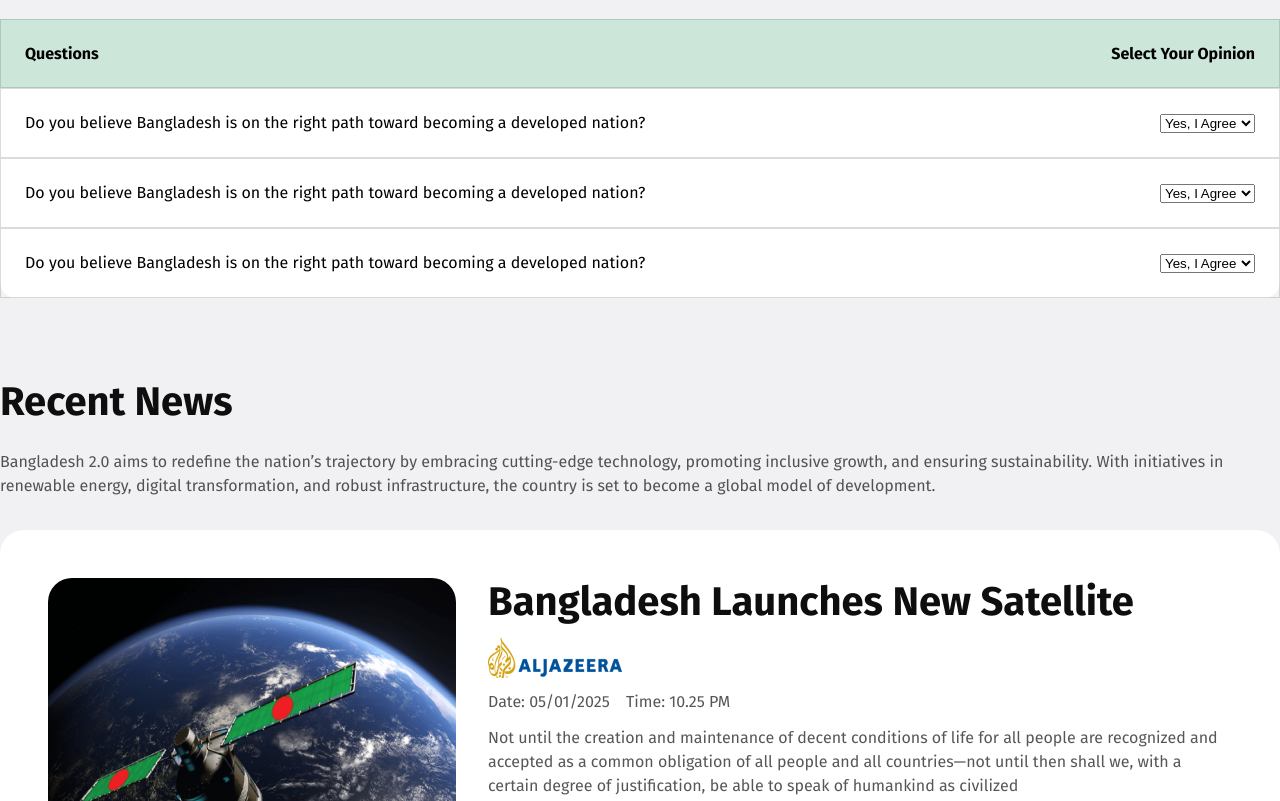
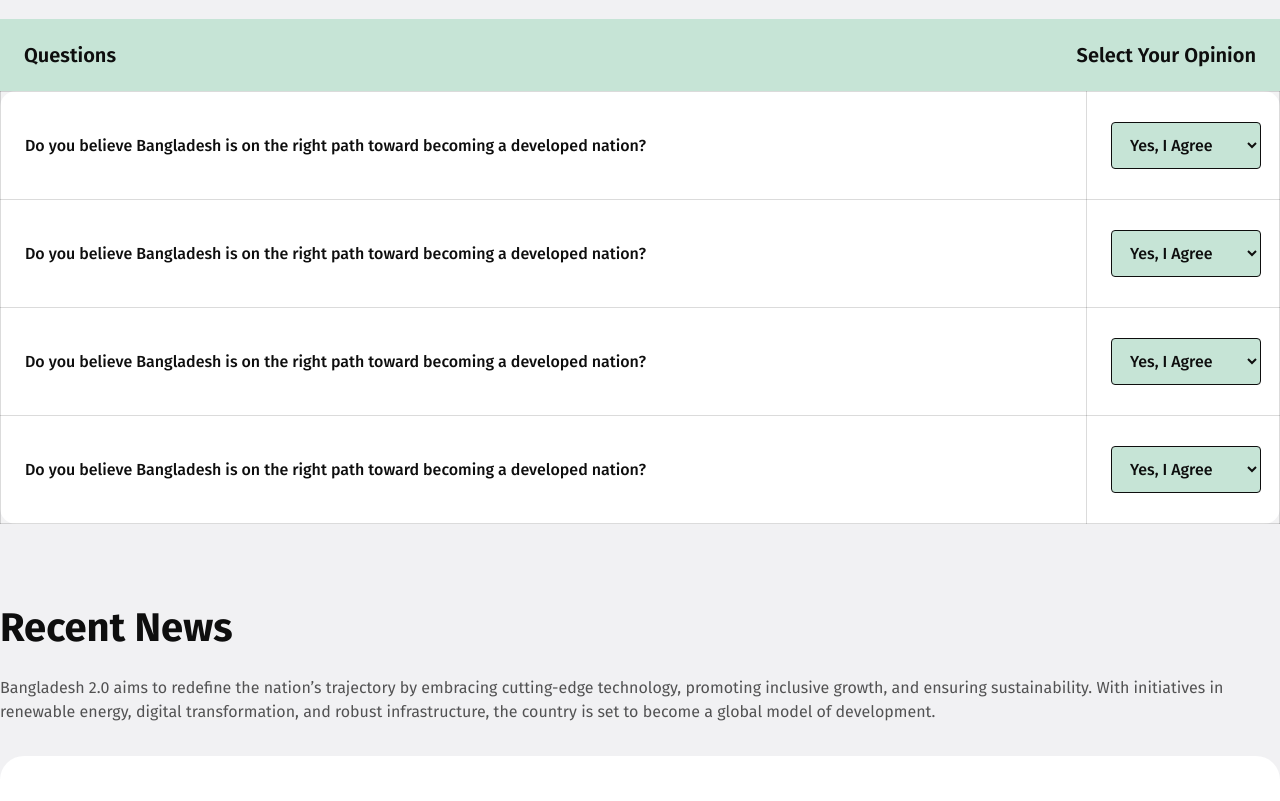
Before and after one commit to abdussalam504/assignment-1, a plain HTML site: page index.html in a window 1280 px wide. Shown: the part 2040-2841 px from the top of the page. Drawn offline with Linux system fonts and the light colour scheme.

Commit message:
Added hover effects and finalized UI customization

```diff
--- a/assets/css/style.css
+++ b/assets/css/style.css
@@ -25,6 +25,12 @@ p {
   color: #ffff;
   border: none;
   cursor: pointer;
+  transition: all 0.3s ease-in;
+}
+.btn-primary:hover {
+  color: rgb(3, 52, 3);
+  transform: scale(1.2);
+  background: wheat;
 }
 .bg-color {
   background: #c6e4d6;
@@ -69,7 +75,13 @@ nav {
     font-size: 18px;
     font-weight: 600;
     line-height: 22px;
+    cursor: pointer;
   }
+  button:hover {
+    background: rgb(0, 106, 80);
+    color: red;
+    border: 1px solid rgb(225, 19, 54);
+  };
 }
 
 /* banner style */
@@ -105,12 +117,11 @@ nav {
     margin-bottom: 24px;
   }
   button {
-    color: rgb(255, 255, 255);
     font-family: Fira Sans;
     font-size: 18px;
     font-weight: 600;
     line-height: 22px;
-  }
+  };
 }
 
 /* pillars style */
@@ -142,7 +153,7 @@ nav {
       line-height: 24px;
       margin: 24px 0 10px;
     }
-  }
+  };
 }
 
 /* vition of future style */
@@ -164,7 +175,7 @@ nav {
       box-sizing: border-box;
       width: 410px;
       height: 325px;
-      padding: 24px;
+      padding: 30px;
       box-sizing: border-box;
       border-radius: 8px;
       background: rgba(84, 144, 245, 0.2);
@@ -174,11 +185,11 @@ nav {
       background-color: rgb(198, 228, 214);
       .btn-primary {
         background: rgb(9, 161, 92);
+
       }
     }
     .three {
       background: rgb(247, 235, 207);
-
       .btn-primary {
         background: rgb(255, 194, 57);
       }
@@ -220,41 +231,75 @@ nav {
         margin: 12px 0 5px;
       }
     }
-  }
+  };
 }
 
 /* opinion style */
-
-.table {
-  margin-top: 24px;
-  margin-bottom: 80px;
+table {
+  width: 100%;
+  padding: 32px;
+  border-radius: 16px;
+  background: rgb(255, 255, 255);
+  border-collapse: collapse;
 }
 
-table {
-  border-collapse: collapse;
-  border-radius: 16px;
-  background: rgb(255, 255, 255);
-  width: 100%;
-  padding-top: 32px;
+.heading {
+  display: flex;
+  justify-content: space-between;
+  padding: 24px;
+  box-sizing: border-box;
+  background: rgb(198, 228, 214);
+  margin-top: 24px;
 
-  thead {
+  p {
+    color: rgb(14, 14, 14);
+    font-family: Fira Sans;
+    font-size: 20px;
+    font-weight: 600;
+    line-height: 24px;
+  };
+}
+
+td {
+  box-sizing: border-box;
+  border: 1px solid rgba(14, 14, 14, 0.15);
+  background: rgba(255, 255, 255, 0.1);
+  padding: 30px 24px;
+  color: rgb(14, 14, 14);
+  font-family: Fira Sans;
+  font-size: 16px;
+  font-weight: 500;
+  line-height: 19px;
+
+  select {
+    padding: 12px 14px;
+    box-sizing: border-box;
+    border: 1px solid rgb(14, 14, 14);
+    border-radius: 4px;
     background: rgb(198, 228, 214);
-  }
+    color: rgb(14, 14, 14);
+    font-family: Fira Sans;
+    font-size: 16px;
+    font-weight: 500;
+    line-height: 19px;
+    cursor: pointer;
+    margin-right: -80px;
+  };
+}
 
-  tr {
-    display: flex;
-    justify-content: space-between;
-    padding: 24px;
-    box-sizing: border-box;
-    border: 1px solid rgba(14, 14, 14, 0.15);
-    background: rgba(255, 255, 255, 0.1);
-  }
+td:hover {
+  background: rgba(245, 246, 246, 0.922);
+}
+th {
+  padding: 24px;
+  box-sizing: border-box;
+  background: rgb(198, 228, 214);
 }
 
 /* Recent  style */
 
 .recent-news {
-  margin-bottom: 80px;
+  margin: 80px 0;
 
   .text-contant h3 {
     margin-bottom: 24px;
@@ -298,7 +343,7 @@ table {
 
   .recent-photo {
     margin: 24px 0;
-  }
+  };
 }
 
 /* donate style  */
@@ -335,9 +380,20 @@ table {
     border-radius: 16px;
     background: rgb(255, 255, 255);
     margin-top: 32px;
+    cursor: pointer;
+  }
+
+  .amount:hover {
+    background: rgb(198, 228, 214);
+    transition: all 0.3s ease-in;
+    scale: ;
   }
   .second {
     background: rgb(198, 228, 214);
+  }
+  .second:hover {
+    background: white;
+    transition: all 0.3s ease-in;
   }
 
   .other-amount {
@@ -351,6 +407,7 @@ table {
         padding: 20px;
         background: rgb(255, 255, 255);
         border: none;
+        cursor: pointer;
       }
       input::placeholder {
         color: rgba(14, 14, 14, 0.3);
@@ -363,7 +420,7 @@ table {
     button {
       margin-bottom: 80px;
     }
-  }
+  };
 }
 
 /* footer style */
@@ -397,9 +454,10 @@ footer {
         padding: 18px 40px;
         border-radius: 8px 0px 0px 8px;
         border: none;
+        cursor: pointer;
       }
     }
-  }
+  };
 }
 
 /* sicial media style */
@@ -417,8 +475,8 @@ footer {
     border-bottom: 1px solid rgba(14, 14, 14, 0.1);
     margin-bottom: 50px;
   }
-  .media-link img{
+  .media-link a {
     margin-right: 23px;
     cursor: pointer;
-  }
+  };
 }
--- a/index.html
+++ b/index.html
@@ -1,21 +1,26 @@
 <!DOCTYPE html>
 <html lang="en">
-
 <head>
     <meta charset="UTF-8">
     <meta name="viewport" content="width=device-width, initial-scale=1.0">
     <title>New Bangladesh</title>
+    <link rel="icon" type="image/x-icon" href="assets/images/map.jpg">
     <link rel="stylesheet" href="assets/css/style.css">
 </head>
 
 <body>
     <header>
+
+        <!-- navbar section start -->
         <nav class="navbar">
             <div class="logo container">
                 <h3>Bangladesh 2.0</h3>
                 <button>Sign In</button>
             </div>
         </nav>
+        <!-- navbar section end -->
+
+        <!-- banner section start -->
 
         <section class="banner">
             <div class="container bg-color">
@@ -32,8 +37,14 @@
                 </div>
             </div>
         </section>
+
+        <!-- banner section end -->
+
     </header>
+
+
     <main>
+        <!--pillers section start -->
         <section class="pillers">
             <div class="container">
                 <h3 class="section-title">Pillars of "Bangladesh 2.0"</h3>
@@ -45,23 +56,25 @@
                     </div>
                     <div class="cart">
                         <img src="assets/images/card-icon.png" alt="">
-                        <h3>Innovation</h3>
+                        <h3>Sustainability</h3>
                         <p>Dolor sit amet consectetur elit. Facilis quas, ducimus labore sequi quos </p>
                     </div>
                     <div class="cart">
                         <img src="assets/images/card-icon.png" alt="">
-                        <h3>Innovation</h3>
+                        <h3>Infrastructure</h3>
                         <p>Dolor sit amet consectetur elit. Facilis quas, ducimus labore sequi quos </p>
                     </div>
                     <div class="cart">
                         <img src="assets/images/card-icon.png" alt="">
-                        <h3>Innovation</h3>
+                        <h3>Empowerment</h3>
                         <p>Dolor sit amet consectetur elit. Facilis quas, ducimus labore sequi quos </p>
                     </div>
                 </div>
             </div>
         </section>
+        <!-- pillers section end -->
 
+        <!-- future section start -->
         <section class="future-vision">
             <div class="container">
                 <div class="vision-text">
@@ -81,16 +94,16 @@
                     </div>
                     <div class="cart two">
                         <img src="assets/images/card-icon.png" alt="">
-                        <h3>Digital Transformation</h3>
-                        <p>Creating a nationwide digital ecosystem to enhance connectivity and access to services for
-                            all citizens. </p>
+                        <h3>Green Energy</h3>
+                        <p>Investments Investments in solar and wind energy to ensure a sustainable and eco-friendly future.</p>
+
                         <button class="btn-primary">Learn More</button>
                     </div>
                     <div class="cart three">
                         <img src="assets/images/card-icon.png" alt="">
-                        <h3>Digital Transformation</h3>
-                        <p>Creating a nationwide digital ecosystem to enhance connectivity and access to services for
-                            all citizens. </p>
+                        <h3>Modern Infrastructure</h3>
+                        <p>Building state-of-the-art infrastructure to support economic growth and global
+                            competitiveness.</p>
                         <button class="btn-primary">Learn More</button>
                     </div>
 
@@ -111,51 +124,66 @@
 
             </div>
         </section>
+        <!-- future section end -->
 
+
+        <!-- opinion section start -->
         <section class="opinion">
             <div class="container">
                 <div class="section-title">
                     <h3>Your Opinion Matters</h3>
                 </div>
-                <div class="table">
+                <div>
+                    <div class="heading">
+                        <p>Questions</p>
+                        <p>Select Your Opinion</p>
+                    </div>
                     <table>
-                        <thead>
                         <tr>
-                                <th>Questions</th>
-                                <th>Select Your Opinion</th>
-                            </tr>
-                        </thead>
-                        <tbody>
-                            <tr>
-                                <td>Do you believe Bangladesh is on the right path toward becoming a developed nation?
+                            <td>Do you believe Bangladesh is on the right path toward becoming a developed nation?</td>
+                            <td>
+                                <select>
+                                    <option value="Yes, I Agree">Yes, I Agree</option>
+                                    <option value="No, I Agree">No, I Disagree</option>
+                                </select>
                             </td>
-                                <td><select class="opinion">
-                                        <option value="Yes, I Agree">Yes, I Agree</option>
-                                        <option value="Yes, I Agree"> I disagree</option>
-                                    </select></td>
                         </tr>
                         <tr>
-                                <td>Do you believe Bangladesh is on the right path toward becoming a developed nation?
+                            <td>Do you believe Bangladesh is on the right path toward becoming a developed nation?</td>
+                            <td>
+                                <select>
+                                    <option value="Yes, I Agree">Yes, I Agree</option>
+                                    <option value="No, I Agree">No, I Disagree</option>
+                                </select>
                             </td>
-                                <td><select name="" id="">
-                                        <option value="Yes, I Agree">Yes, I Agree</option>
-                                        <option value="Yes, I Agree"> I disagree</option>
-                                    </select></td>
                         </tr>
                         <tr>
-                                <td>Do you believe Bangladesh is on the right path toward becoming a developed nation?
+                            <td>Do you believe Bangladesh is on the right path toward becoming a developed nation?</td>
+                            <td>
+                                <select>
+                                    <option value="Yes, I Agree">Yes, I Agree</option>
+                                    <option value="No, I Agree">No, I Disagree</option>
+                                </select>
                             </td>
-                                <td><select name="" id="">
+                        </tr>
+                        <tr>
+                            <td>Do you believe Bangladesh is on the right path toward becoming a developed nation?</td>
+                            <td>
+                                <select>
                                     <option value="Yes, I Agree">Yes, I Agree</option>
-                                        <option value="Yes, I Agree"> I disagree</option>
-                                    </select></td>
+                                    <option value="No, I Agree">No, I Disagree</option>
+                                </select>
+                            </td>
                         </tr>
-                        </tbody>
+
                     </table>
                 </div>
             </div>
         </section>
+        <!-- opinion section end -->
 
+
+        <!-- recent section start -->
         <section class="recent-news">
             <div class="container">
                 <div class="text-contant">
@@ -212,12 +240,16 @@
                 </div>
             </div>
         </section>
+        <!-- recent section end -->
 
+        <!-- donate section start -->
         <section class="donate">
             <div class="container">
                 <div class="text-contant">
                     <h3 class="section-title">Donate Today</h3>
-                    <p>Bangladesh 2.0 aims to redefine the nation’s trajectory by embracing cutting-edge technology, promoting inclusive growth, and ensuring sustainability. With initiatives in renewable energy, digital transformation, and robust infrastructure.</p>
+                    <p>Bangladesh 2.0 aims to redefine the nation’s trajectory by embracing cutting-edge technology,
+                        promoting inclusive growth, and ensuring sustainability. With initiatives in renewable energy,
+                        digital transformation, and robust infrastructure.</p>
                 </div>
                 <div class="amounts">
                     <div class="amount">
@@ -241,14 +273,17 @@
                 </div>
             </div>
         </section>
+        <!-- donate section start -->
+    </main>
 
-    </main>
+    <!-- footer section start -->
     <footer>
         <div class="container">
             <div>
                 <div class="footer-contant">
                     <h3 class="section-title">Subscribe Newsletter</h3>
-                    <p>Bangladesh 2.0 aims to redefine the nation’s trajectory by embracing cutting-edge technology, promoting inclusive growth.</p>
+                    <p>Bangladesh 2.0 aims to redefine the nation’s trajectory by embracing cutting-edge technology,
+                        promoting inclusive growth.</p>
                     <div class="contuct">
                         <input type="email" placeholder="Enter your email here">
                         <button class="btn-primary">Subscribe</button>
@@ -258,17 +293,16 @@
             </div>
         </div>
     </footer>
-</body>
-
     <div class="container">
         <div class="social-media">
             <h4>Bangladesh 2.0</h4>
             <div class="media-link">
-           <img src="assets/images/facebook.png" alt="">
-           <img src="assets/images/instagram.png" alt="">
-           <img src="assets/images/x.png" alt="">
+                <a href="https://www.facebook.com/"><img src="assets/images/facebook.png" alt=""></a>
+                <a href="https://www.instagram.com/"><img src="assets/images/instagram.png" alt=""></a>
+                <a href="https://x.com/?lang=en"><img src="assets/images/x.png" alt=""></a>
             </div>
         </div>
     </div>
+</body>
 
 </html>
```
Also changed, not shown: assets/images/map.jpg (added). Lines whose indentation alone changed are shown as unchanged.
